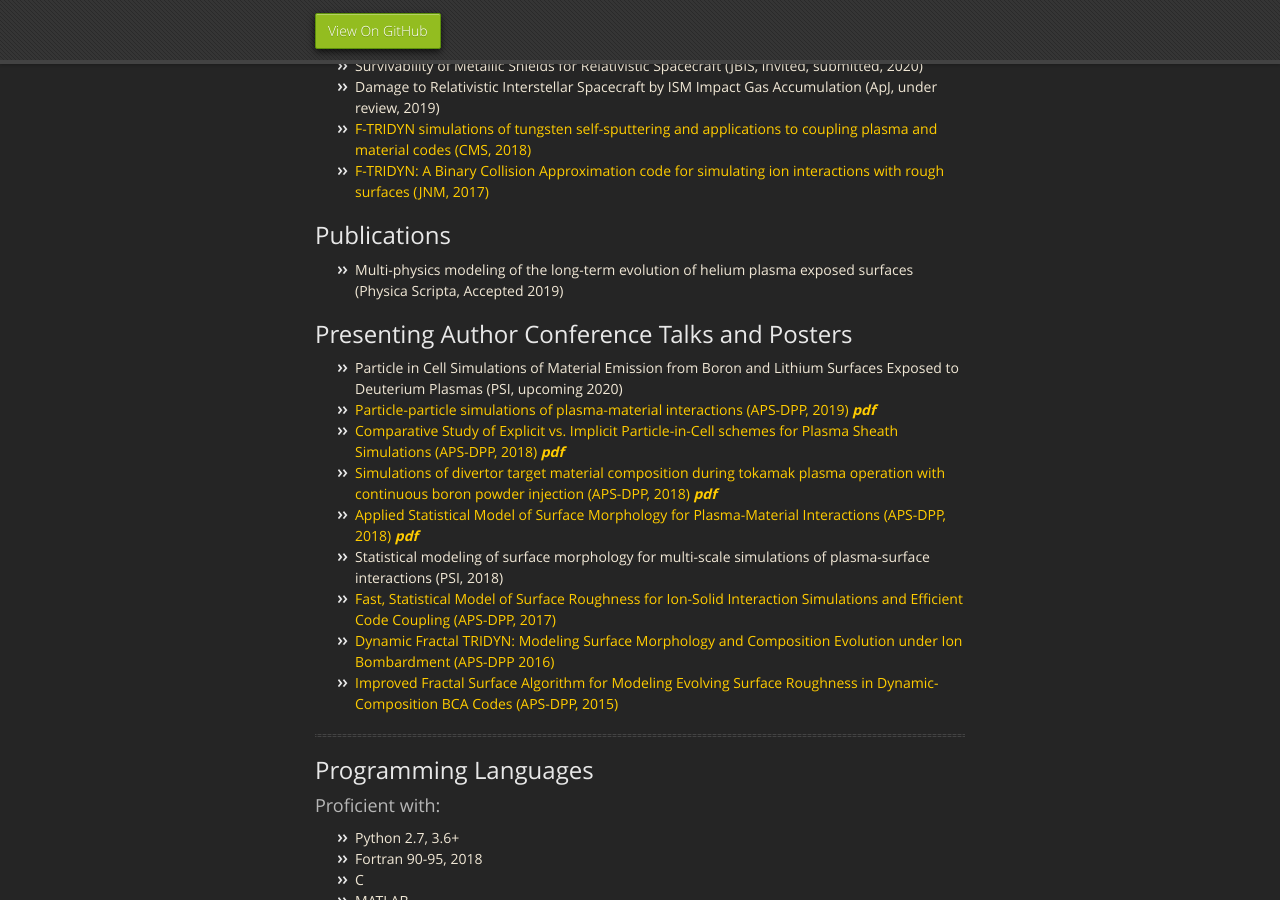
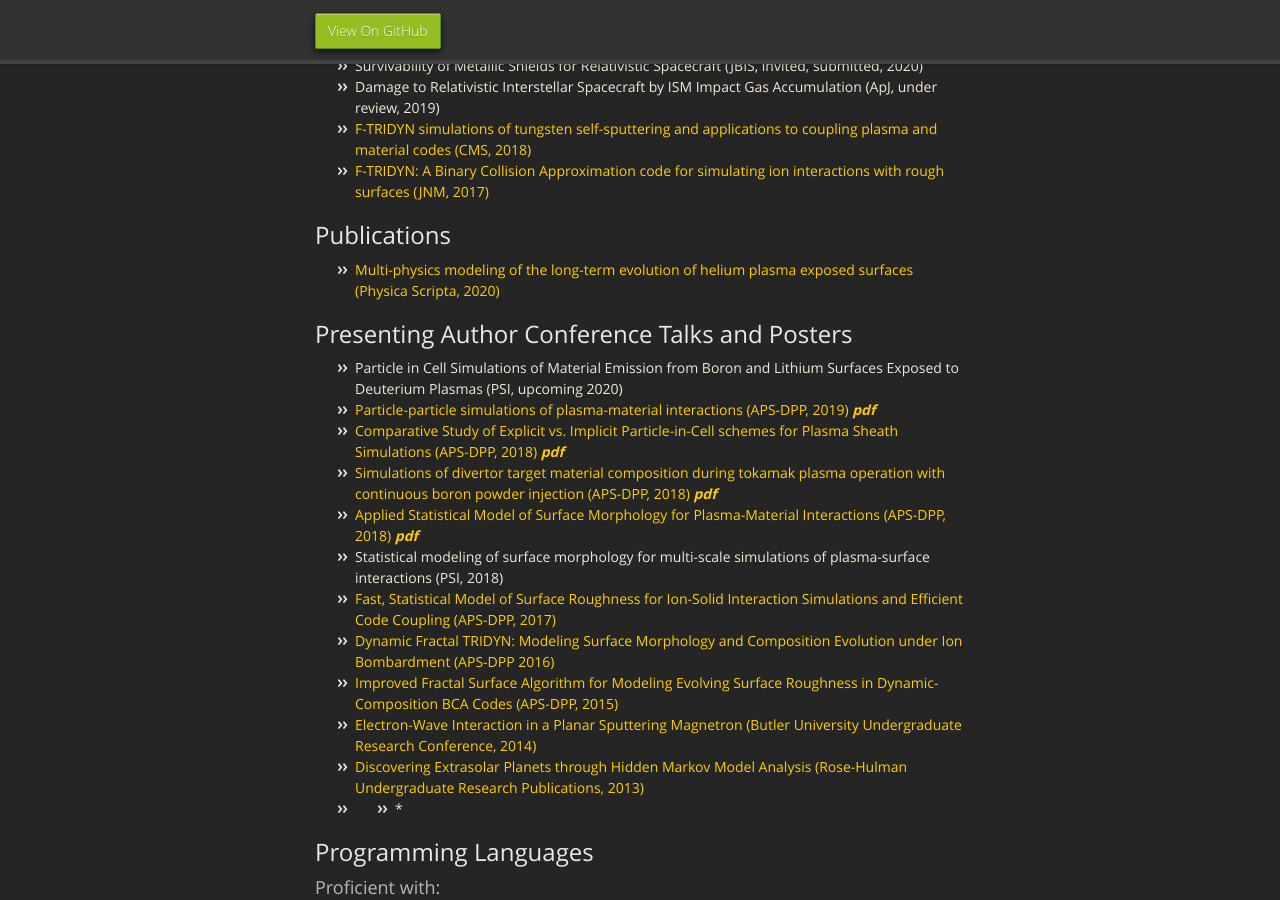
Before and after one commit to drobnyjt/test_jekyll, a Jekyll site: the page built from index.md, in a window 1280 px wide and 900 px high, scrolled down 525 px. Built offline with Jekyll 4.4.1, drawn with Linux system fonts in a browser that asks for light colours; our own code applies the rules of GitHub Pages for plain Markdown files.

Commit message:
Update index.md

```diff
--- a/index.md
+++ b/index.md
@@ -23,7 +23,7 @@ layout: default
 * [F-TRIDYN: A Binary Collision Approximation code for simulating ion interactions with rough surfaces (JNM, 2017)](https://doi.org/10.1016/j.jnucmat.2017.07.037)
 
 ## Publications
-* Multi-physics modeling of the long-term evolution of helium plasma exposed surfaces (Physica Scripta, Accepted 2019)
+* [Multi-physics modeling of the long-term evolution of helium plasma exposed surfaces (Physica Scripta, 2020)](https://doi.org/10.1088/1402-4896/ab4c29)
 
 ## Presenting Author Conference Talks and Posters
 * Particle in Cell Simulations of Material Emission from Boron and Lithium Surfaces Exposed to Deuterium Plasmas (PSI, upcoming 2020)
@@ -35,7 +35,8 @@ layout: default
 * [Fast, Statistical Model of Surface Roughness for Ion-Solid Interaction Simulations and Efficient Code Coupling (APS-DPP, 2017)](https://meetings.aps.org/Meeting/DPP17/Session/UO4.3)
 * [Dynamic Fractal TRIDYN: Modeling Surface Morphology and Composition Evolution under Ion Bombardment (APS-DPP 2016)](https://meetings.aps.org/Meeting/DPP16/Session/JP10.153)
 * [Improved Fractal Surface Algorithm for Modeling Evolving Surface Roughness in Dynamic-Composition BCA Codes (APS-DPP, 2015)](https://meetings.aps.org/Meeting/DPP15/Session/PM11.7)
-
+* [Electron-Wave Interaction in a Planar Sputtering Magnetron (Butler University Undergraduate Research Conference, 2014)](https://digitalcommons.butler.edu/urc/2014/physics/5/)
+* [Discovering Extrasolar Planets through Hidden Markov Model Analysis (Rose-Hulman Undergraduate Research Publications, 2013)](https://scholar.rose-hulman.edu/cgi/viewcontent.cgi?article=1003&context=undergrad_research_pubs)
 * * *
 
 ## Programming Languages
```
